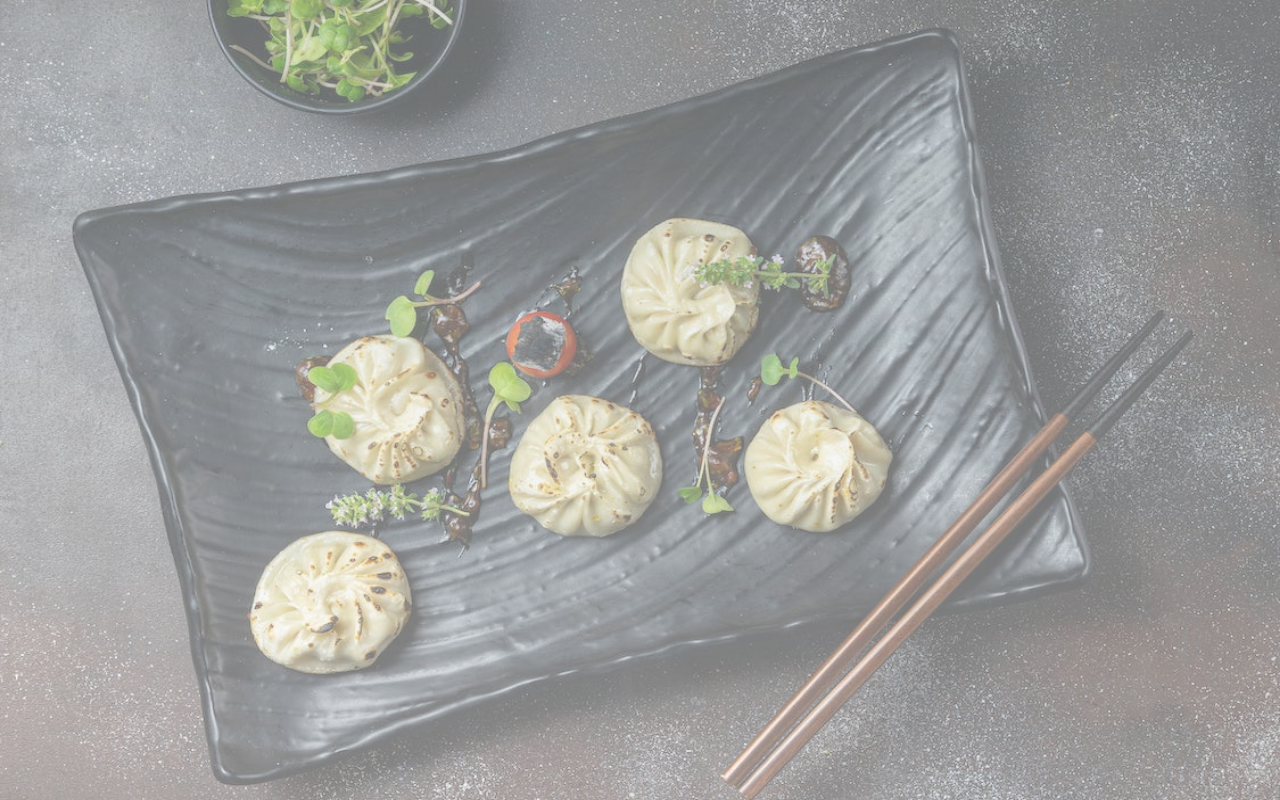
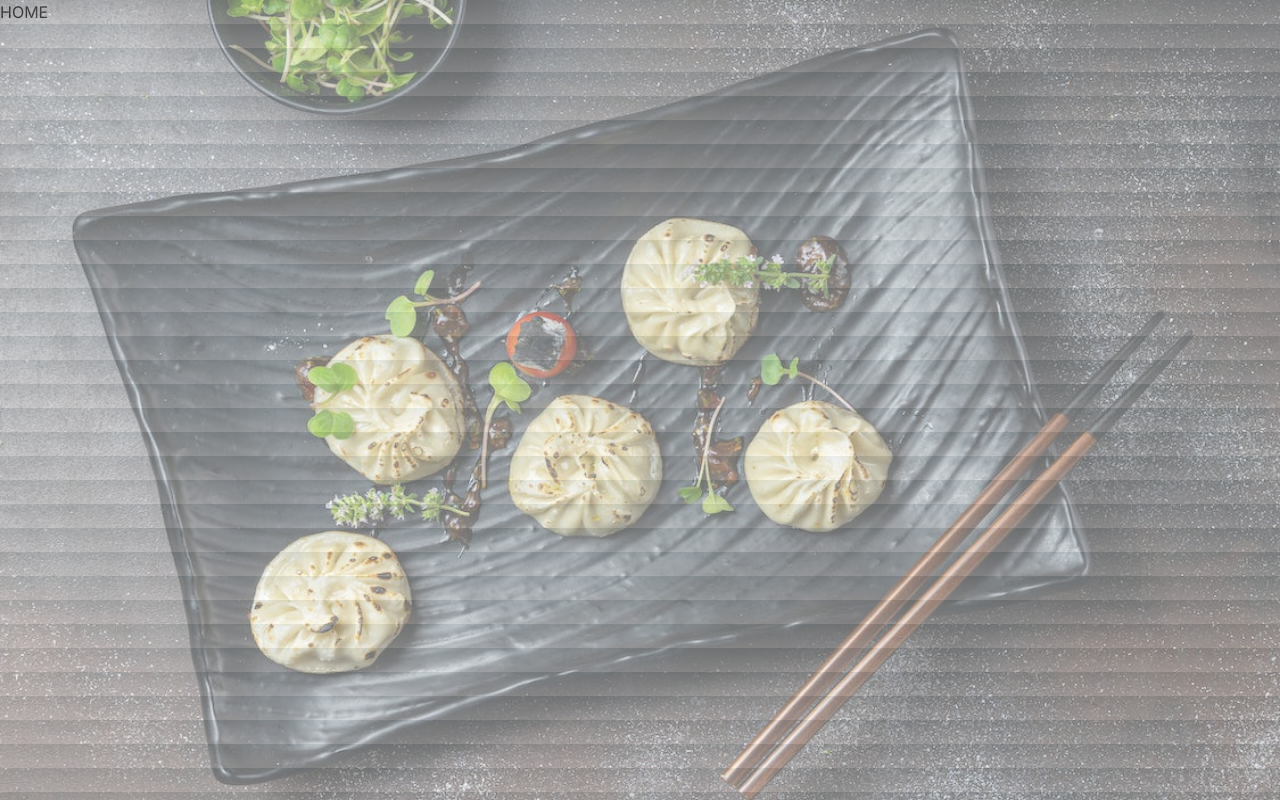
Before and after one commit to abish-desu/gyoza, a Next.js app: page / in a window 1280 px wide. Built offline with nearby package versions, Linux system fonts and the light colour scheme.

Commit message:
setup template

```diff
--- a/src/app/layout.tsx
+++ b/src/app/layout.tsx
@@ -1,22 +1,31 @@
-import './globals.css'
-import type { Metadata } from 'next'
-import { Inter } from 'next/font/google'
-
-const inter = Inter({ subsets: ['latin'] })
+import "./globals.css";
+import type { Metadata } from "next";
+import { Inter } from "next/font/google";
+import Image from "next/image";
+const inter = Inter({ subsets: ["latin"] });
 
 export const metadata: Metadata = {
-  title: 'Gyoza',
-  description: 'Generated by create next app',
-}
+  title: "Gyoza",
+  description: "Generated by create next app",
+};
 
 export default function RootLayout({
   children,
 }: {
-  children: React.ReactNode
+  children: React.ReactNode;
 }) {
   return (
     <html lang="en">
-      <body className={inter.className}>{children}</body>
+      <body className={inter.className}>
+        <Image
+          layout="fill"
+          className="absoulte opacity-50 "
+          alt="momo"
+          src="/momo.jpeg"
+        />
+
+        {children}
+      </body>
     </html>
-  )
+  );
 }
--- /dev/null
+++ b/src/app/location/page.tsx
@@ -0,0 +1,9 @@
+import React from 'react'
+
+const page = () => {
+  return (
+    <div>page</div>
+  )
+}
+
+export default page
--- a/src/app/page.tsx
+++ b/src/app/page.tsx
@@ -2,14 +2,9 @@ import React from "react";
 import Image from "next/legacy/image";
 const page = () => {
   return (
-    <div className="relative h-screen">
-      <Image
-        layout="fill"
-        className="absoulte opacity-50 "
-        alt="momo"
-        src="/momo.jpeg"
-      />
-    </div>
+ <div>
+<h1>HOME</h1>
+  </div>
   );
 };
 
```
Also changed, not shown: src/app/about/page.tsx (added).
